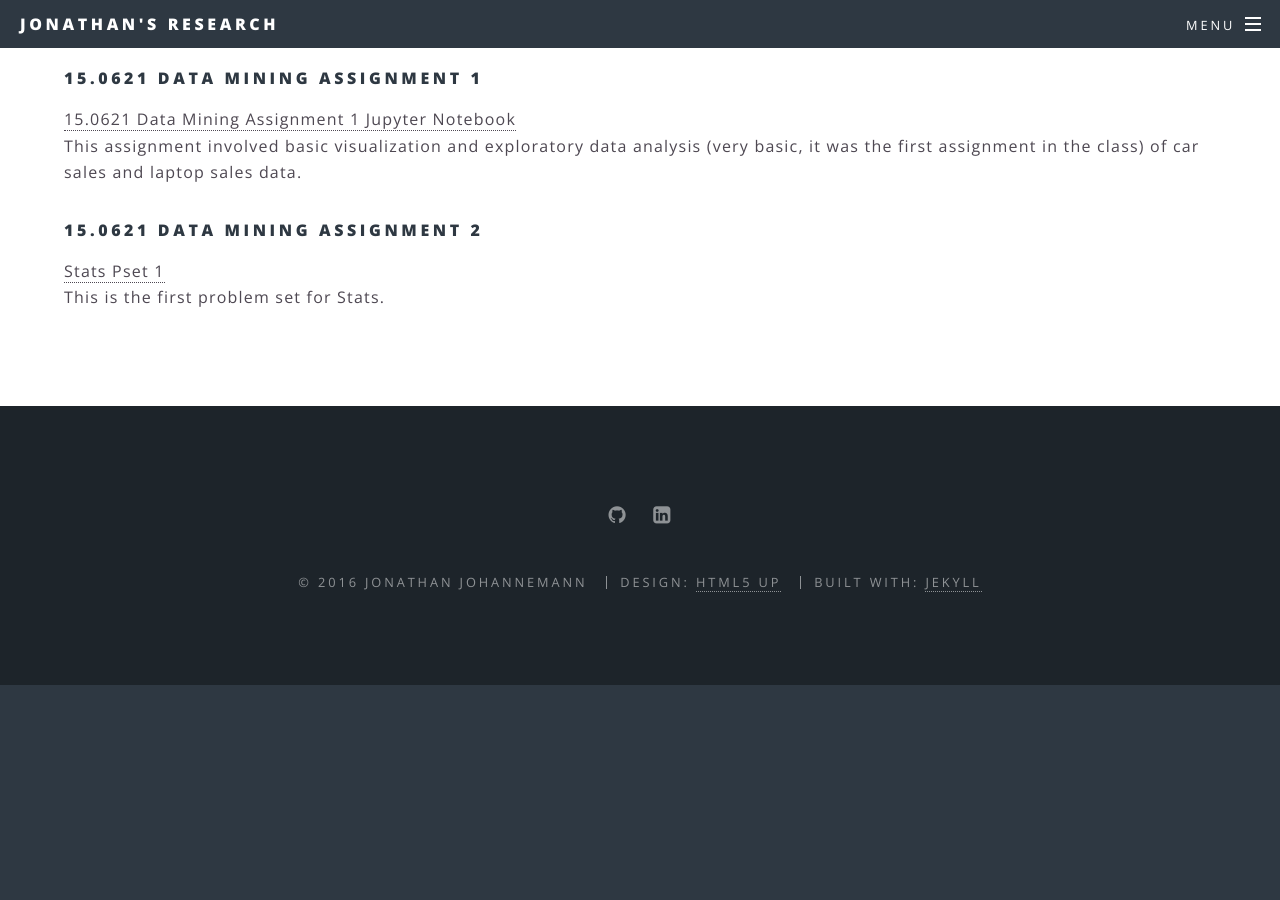
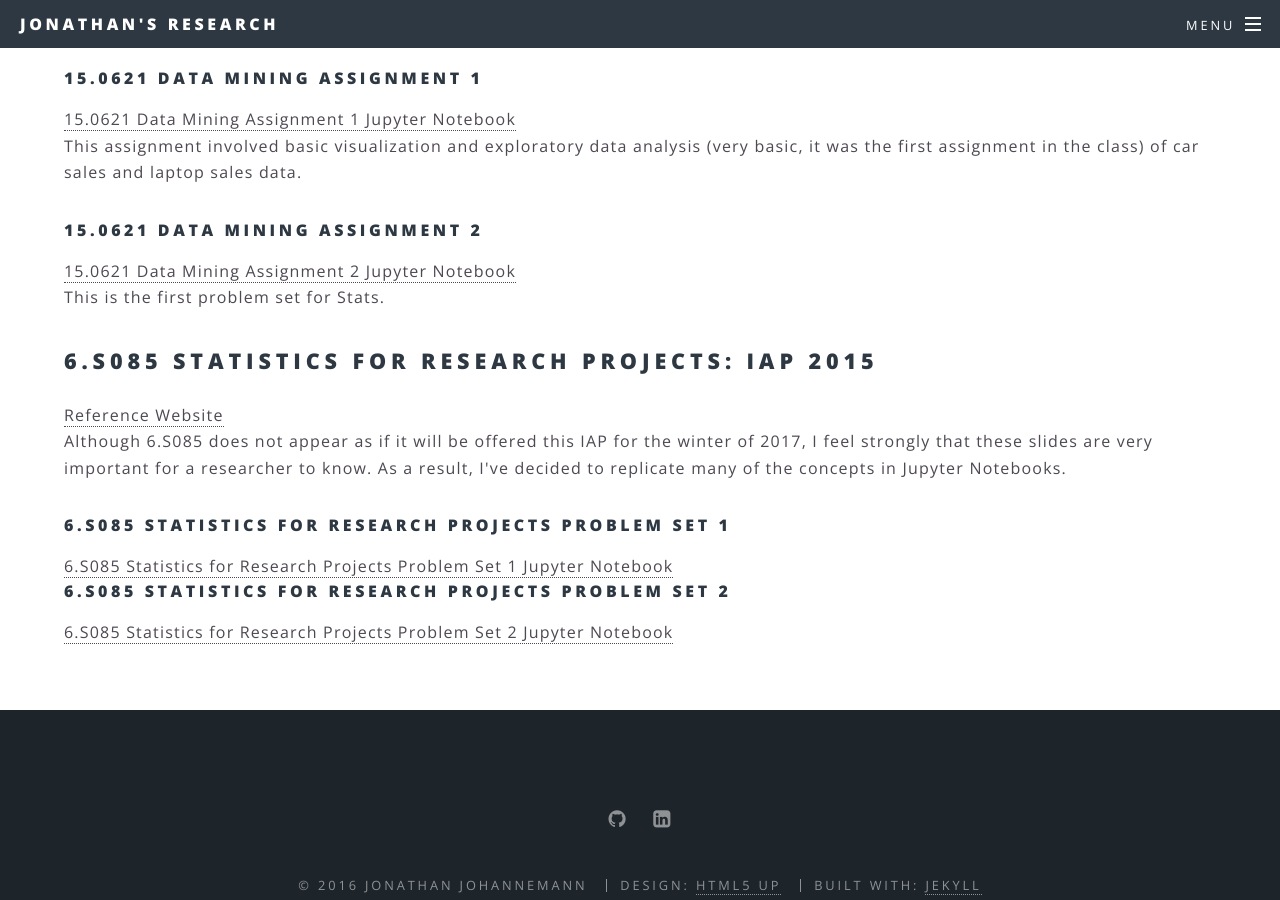
Before and after one commit to JonathanJohann/iResearch, a Jekyll site: the page built from Data Science.html, in a window 1280 px wide and 900 px high, scrolled down 573 px. Built offline with Jekyll 4.4.1, drawn with Linux system fonts in a browser that asks for light colours; before the commit the page ends 1258 px from its top, so only the background shows below that.

Commit message:
Update Data Science.html

```diff
--- a/Data Science.html
+++ b/Data Science.html
@@ -11,5 +11,16 @@ title: Data Science
 <p>This assignment involved basic visualization and exploratory data analysis (very basic, it was the first assignment in the class) of car sales and laptop sales data.</p>
 
 <h4>15.0621 Data Mining Assignment 2</h4>
-	<a href="https://github.com/JonathanJohann/Independent_Research/blob/master/6.S085%20Statistics%20for%20Research%20Projects%20Problem%20Set%201.ipynb">Stats Pset 1</a>
+<a href="https://github.com/JonathanJohann/Independent_Research/blob/master/6.S085%20Statistics%20for%20Research%20Projects%20Problem%20Set%201.ipynb">15.0621 Data Mining Assignment 2 Jupyter Notebook</a>
 <p> This is the first problem set for Stats.</p>
+
+<h2>6.S085 Statistics for Research Projects: IAP 2015</h2>
+<a href="http://www.mit.edu/~6.s085/">Reference Website</a>
+
+<p>Although 6.S085 does not appear as if it will be offered this IAP for the winter of 2017, I feel strongly that these slides are very important for a researcher to know. As a result, I've decided to replicate many of the concepts in Jupyter Notebooks.</p>
+
+<h4>6.S085 Statistics for Research Projects Problem Set 1</h4>
+<a href="https://git.io/vXXeJ">6.S085 Statistics for Research Projects Problem Set 1 Jupyter Notebook</a>
+
+<h4>6.S085 Statistics for Research Projects Problem Set 2</h4>
+<a href="https://git.io/vXXen">6.S085 Statistics for Research Projects Problem Set 2 Jupyter Notebook</a>
```
Lines whose indentation alone changed are shown as unchanged.
